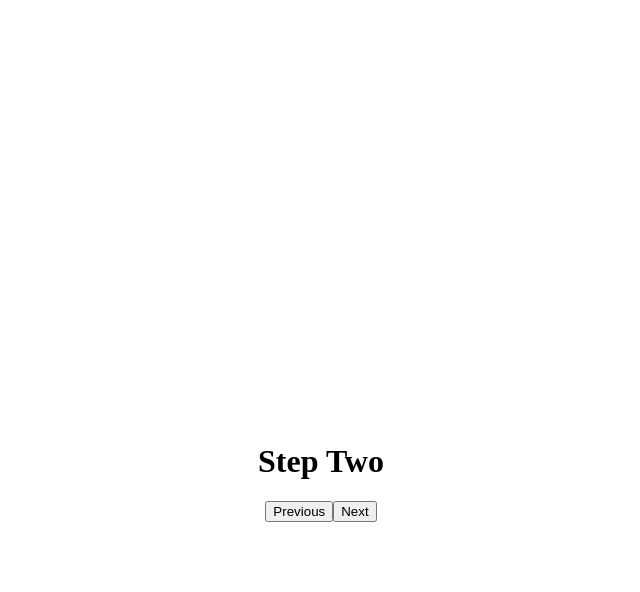
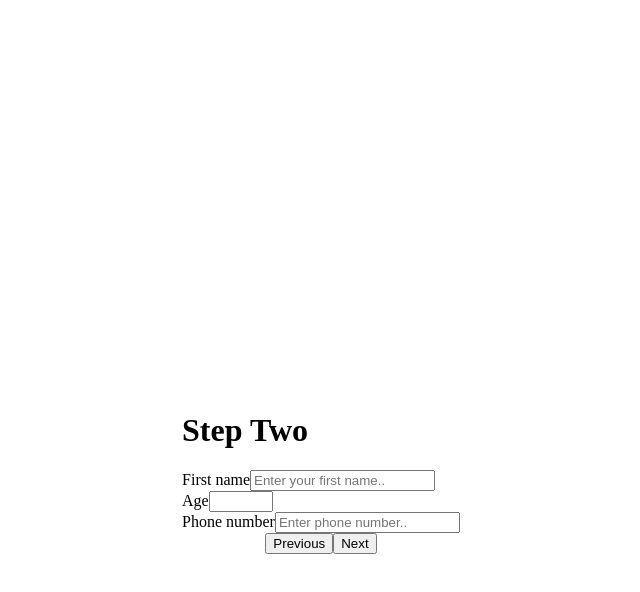
Before and after one commit to HalloJo/next-multistep-form-ts, a Next.js app: page / in a window 1280 px wide. Both pictures are taken after a click on the button "Next". Shown: the top 592 px of the page, without its empty margins (319-959 px from the left). Built offline with nearby package versions, Linux system fonts and the light colour scheme.

Commit message:
Fill StepTwo, refactor props slightly, refactor data slightly

```diff
--- a/src/components/Button.tsx
+++ b/src/components/Button.tsx
@@ -8,7 +8,10 @@ type ButtonProps = {
     onClick: () => void
 }
 
-const Button = ({label, disabled, onClick, page}: ButtonProps): ReactElement => {
+const Button = (props: ButtonProps): ReactElement => {
+
+    const {label, disabled, onClick, page} = props
+
     return (
         <button disabled={page === 0 && disabled } onClick={onClick} >{label}</button>
     )
--- a/src/components/InputElement.tsx
+++ b/src/components/InputElement.tsx
@@ -4,19 +4,21 @@ import { ReactElement } from "react"
 type InputProps = {
     label: string,
     type: string,
-    placeholder: string,
-    value: string,
+    placeholder?: string,
+    value?: string | number,
+    min?: number
+    max?: number
     onChange: (value: string) => void
 }
 
 const InputElement = (props: InputProps): ReactElement => {
 
-    const {label, type, placeholder, value, onChange} = props
+    const {label, type, placeholder, value, onChange, min, max} = props
 
     return (
         <div>
             <label htmlFor="">{label}</label>
-            <input type={type} placeholder={placeholder} value={value} onChange={(event)=> onChange(event.target.value) } />
+            <input type={type} placeholder={placeholder} min={min} max={max} value={value} onChange={(event)=> onChange(event.target.value) } />
         </div>
     )
 }
--- a/src/components/StepTwo.tsx
+++ b/src/components/StepTwo.tsx
@@ -2,6 +2,7 @@ import next from "next";
 import { ReactElement } from "react";
 import styles from '../../src/styles/StepTwo.module.scss'
 import { FormData, SetFormData } from "../data/formData";
+import InputElement from "./InputElement";
 
 type StepTwoProps = {
     formData: FormData
@@ -15,6 +16,11 @@ const StepTwo = (props: StepTwoProps): ReactElement => {
     return (
         <div>
             <h1>Step Two</h1>
+            <form action="">
+                <InputElement label="First name" type="text" placeholder="Enter your first name.." value={formData.name} onChange={(name)=> setFormData({...formData, name})}/>
+                <InputElement label="Age" type="number" value={formData.age} onChange={(age)=> setFormData({...formData, age: Number(age)})} min={0} max={100} />
+                <InputElement label="Phone number" type="tel" placeholder="Enter phone number.." value={formData.number} onChange={(number)=> setFormData({...formData, number})}/>
+            </form>
         </div>
     )
 }
--- a/src/data/formData.ts
+++ b/src/data/formData.ts
@@ -4,7 +4,7 @@ export type FormData = {
   email: string;
   password: string;
   name: string;
-  age: number;
+  age?: number;
   number: string;
   dataIsCorrect: boolean;
 };
@@ -13,7 +13,6 @@ export const data: FormData = {
   email: "",
   password: "",
   name: "",
-  age: 0,
   number: "",
   dataIsCorrect: false,
 };
```
